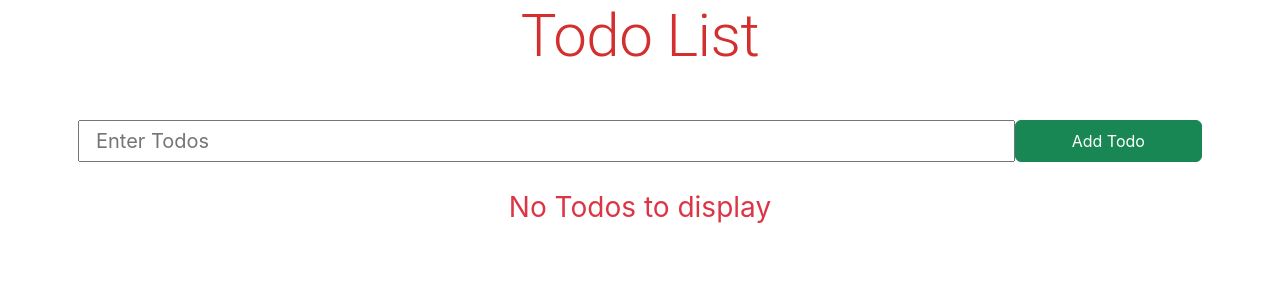
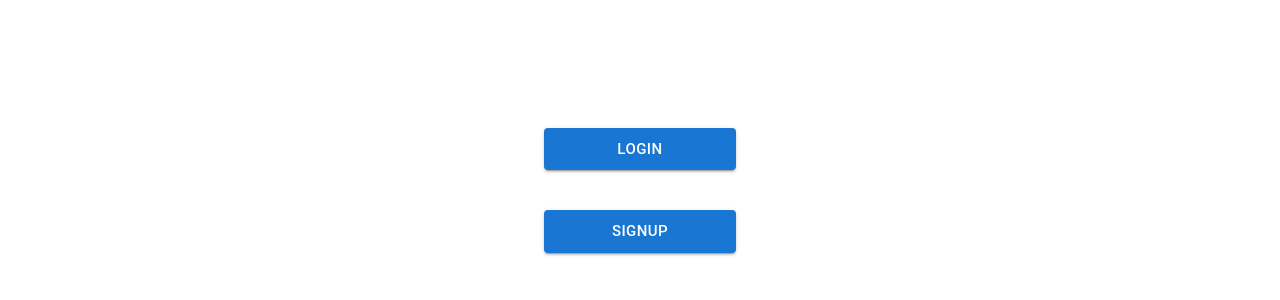
Before and after one commit to MuhammadRizwan051/Todo-App-React-Firebase, a React (Create React App) app: page / in a window 1280 px wide. Shown: the top 300 px of the page. Built offline with nearby package versions, Linux system fonts and the light colour scheme.

Commit message:
todos connect with login page

```diff
--- a/src/config/router.js
+++ b/src/config/router.js
@@ -3,6 +3,7 @@ import { BrowserRouter as Router, Routes, Route } from "react-router-dom";
 import Home from "../screen/home";
 import Login from "../screen/login";
 import Signup from "../screen/signup";
+import Todos from "../screen/todos";
 
 function AppRouter() {
   return (
@@ -12,6 +13,7 @@ function AppRouter() {
           <Route path="/" element={<Home/>} />
           <Route path="login" element={<Login />} />
           <Route path="signup" element={<Signup />} />
+          <Route path="todos" element={<Todos />} />
         </Routes>
       </Router>
     </>
--- a/src/screen/home.js
+++ b/src/screen/home.js
@@ -1,75 +1,24 @@
-import React, { useState } from "react";
-import { useNavigate } from "react-router-dom";
-import { Box, Typography } from "@mui/material";
-import Button from "../components/Button.js";
-
+import React from 'react'
+import { useNavigate } from 'react-router-dom'
+import { Box, Button } from '@mui/material'
 
 function Home() {
-    const navigate = useNavigate();
-
-    let [txt, setTxt] = useState("");
-    let [list, setList] = useState([]);
-
-    // Add Todos
-    let add = () => {
-        if (!txt) {
-            alert('Plz fill the data')
-            return;
-        }
-        // list.push(setTxt);
-        setList([...list, txt]);
-        setTxt('')
-    };
-
-
-    // Edit Todos
-    let edit = (e, i) => {
-        let a = prompt("Edit Value", list[i])
-        list[i] = a
-        setList([...list])
-    }
-
-
-    // Delete All Todos
-    let deleteAll = () => {
-        setList([])
-    }
-
-    // Delete Todos
-    let deleteFunc = (todoValueGet, todoIndex) => {
-        setList(list.filter((e, i) => { return i !== todoIndex }))
-    };
+    const navigate = useNavigate()
     return (
         <>
-            <Typography variant="h2" align="center" color="error">Todo List</Typography>
+            <Box align='center' mt={'10%'}>
+                <Box>
+                    <Button variant="contained" size="large" sx={{width:'15%'}} onClick={() => navigate('/login')}>
+                        Login
+                    </Button>
+                </Box>
+                <Box mt={5}>
+                    <Button variant="contained" size="large" sx={{width:'15%'}} onClick={() => navigate('/signup')}>
+                        SignUp
+                    </Button>
+                </Box>
+            </Box>
 
-
-            <div className="container py-5 px-2" style={{ height: "100%" }}>
-                <div className="row mx-0">
-                    <input value={txt} type="text" placeholder="Enter Todos" className="ps-3 p-1 fs-5 col-xxl-11 col-md-10" onChange={(e) => {
-                        setTxt(e.target.value);
-                    }}
-                    />
-                    <Button click={add} add="btn btn-success col-xxl-1 col-md-2 mt-3 mt-md-0" value="Add Todo" />
-                    {list.length === 0 ? <p className="text-danger fs-3 text-center mt-4">No Todos to display</p> :
-                        <p className="text-danger fs-3 text-center mt-4">{`Total: ${list.length}`}</p>}
-                </div>
-
-
-                {list.map((e, i) => (
-                    <ul className="px-0" key={i}>
-                        <li className="fs-4 mt-5 row mx-0">
-                            <span className="col-1">{`${i + 1}.`}</span>
-                            <span className="col-sm-7 col-xl-9 col-7">{e}</span>
-                            <Button value="Edit" edit="edit btn btn-sm btn-primary col-sm-2 col-xl-1 col-2" click={() => edit(e, i)} />
-                            <Button value="Delete" delete="delete btn-sm btn btn-warning col-sm-2 col-xl-1 col-2" click={() => deleteFunc(e, i)} />
-                            <hr className="mt-2" />
-                        </li>
-                    </ul>
-                ))}
-                {list.length > 0 ? <Button click={deleteAll} deleteAll="btn btn-danger px-3 fs-5 w-100 mt-5" value="Delete All" /> : ""}
-
-            </div>
         </>
     )
 }
--- a/src/screen/login.js
+++ b/src/screen/login.js
@@ -14,7 +14,7 @@ function Login() {
     loginUser({ email, password })
       .then((success) => {
 
-        navigate('/')
+        navigate('/todos')
         console.log((success))
       })
       .catch((error) => {
--- /dev/null
+++ b/src/screen/todos.js
@@ -0,0 +1,77 @@
+import React, { useState } from "react";
+import { useNavigate } from "react-router-dom";
+import { Typography } from "@mui/material";
+import Button from "../components/Button.js";
+
+
+function Todos() {
+    const navigate = useNavigate();
+
+    let [txt, setTxt] = useState("");
+    let [list, setList] = useState([]);
+
+    // Add Todos
+    let add = () => {
+        if (!txt) {
+            alert('Plz fill the data')
+            return;
+        }
+        // list.push(setTxt);
+        setList([...list, txt]);
+        setTxt('')
+    };
+
+
+    // Edit Todos
+    let edit = (e, i) => {
+        let a = prompt("Edit Value", list[i])
+        list[i] = a
+        setList([...list])
+    }
+
+
+    // Delete All Todos
+    let deleteAll = () => {
+        setList([])
+    }
+
+    // Delete Todos
+    let deleteFunc = (todoValueGet, todoIndex) => {
+        setList(list.filter((e, i) => { return i !== todoIndex }))
+    };
+    return (
+        <>
+            <Typography variant="h2" align="center" color="error">Todo List</Typography>
+
+
+            <div className="container py-5 px-2" style={{ height: "100%" }}>
+                <div className="row mx-0">
+                    <input value={txt} type="text" placeholder="Enter Todos" className="ps-3 p-1 fs-5 col-xxl-11 col-md-10" onChange={(e) => {
+                        setTxt(e.target.value);
+                    }}
+                    />
+                    <Button click={add} add="btn btn-success col-xxl-1 col-md-2 mt-3 mt-md-0" value="Add Todo" />
+                    {list.length === 0 ? <p className="text-danger fs-3 text-center mt-4">No Todos to display</p> :
+                        <p className="text-danger fs-3 text-center mt-4">{`Total: ${list.length}`}</p>}
+                </div>
+
+
+                {list.map((e, i) => (
+                    <ul className="px-0" key={i}>
+                        <li className="fs-4 mt-5 row mx-0">
+                            <span className="col-1">{`${i + 1}.`}</span>
+                            <span className="col-sm-7 col-xl-9 col-7">{e}</span>
+                            <Button value="Edit" edit="edit btn btn-sm btn-primary col-sm-2 col-xl-1 col-2" click={() => edit(e, i)} />
+                            <Button value="Delete" delete="delete btn-sm btn btn-warning col-sm-2 col-xl-1 col-2" click={() => deleteFunc(e, i)} />
+                            <hr className="mt-2" />
+                        </li>
+                    </ul>
+                ))}
+                {list.length > 0 ? <Button click={deleteAll} deleteAll="btn btn-danger px-3 fs-5 w-100 mt-5" value="Delete All" /> : ""}
+
+            </div>
+        </>
+    )
+}
+
+export default Todos
```
